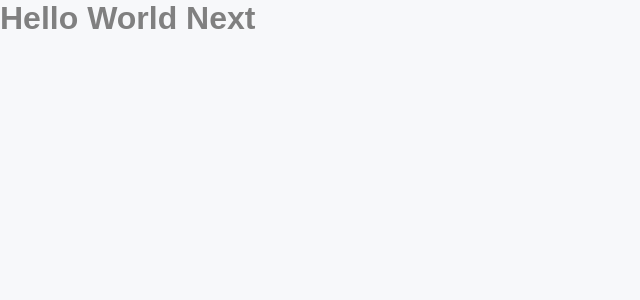
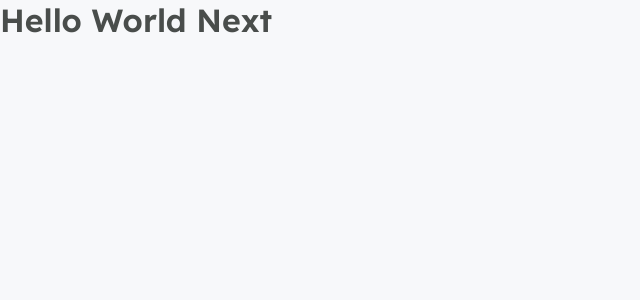
Before and after one commit to Talesb/podcastr-nlw, a Next.js app: page / in a window 1280 px wide. Shown: the top 300 px of the page, without its empty margins (0-640 px from the left). Built offline with nearby package versions, Linux system fonts and the light colour scheme.

Commit message:
Creating my document.tsx and adding new fonts

```diff
--- /dev/null
+++ b/src/pages/_document.tsx
@@ -0,0 +1,18 @@
+import Document, { Html, Head, Main, NextScript } from 'next/document'
+
+export default class MyDocument extends Document {
+    render() {
+        return (<Html>
+            <Head>
+                <link rel="preconnect" href="https://fonts.gstatic.com" />
+                <link href="https://fonts.googleapis.com/css2?family=Inter:wght@500;600&family=Lexend:wght@500;600&display=swap" rel="stylesheet" />
+            </Head>
+            <body>
+                <Main />
+                <NextScript />
+            </body>
+        </Html>)
+
+    }
+
+}
--- a/src/styles/global.scss
+++ b/src/styles/global.scss
@@ -12,8 +12,15 @@
 input,
 textarea,
 button {
-    font: 500 1rem sans-serif;
+    font: 500 1rem Inter, sans-serif;
     color: var(--gray-500);
+}
+
+
+h1,h2,h3,h4,h5,h5{
+    font-weight: 600;
+    font-family: Lexend, sans-serif;
+    color: var(--gray-800);
 }
 
 h1 {
```
